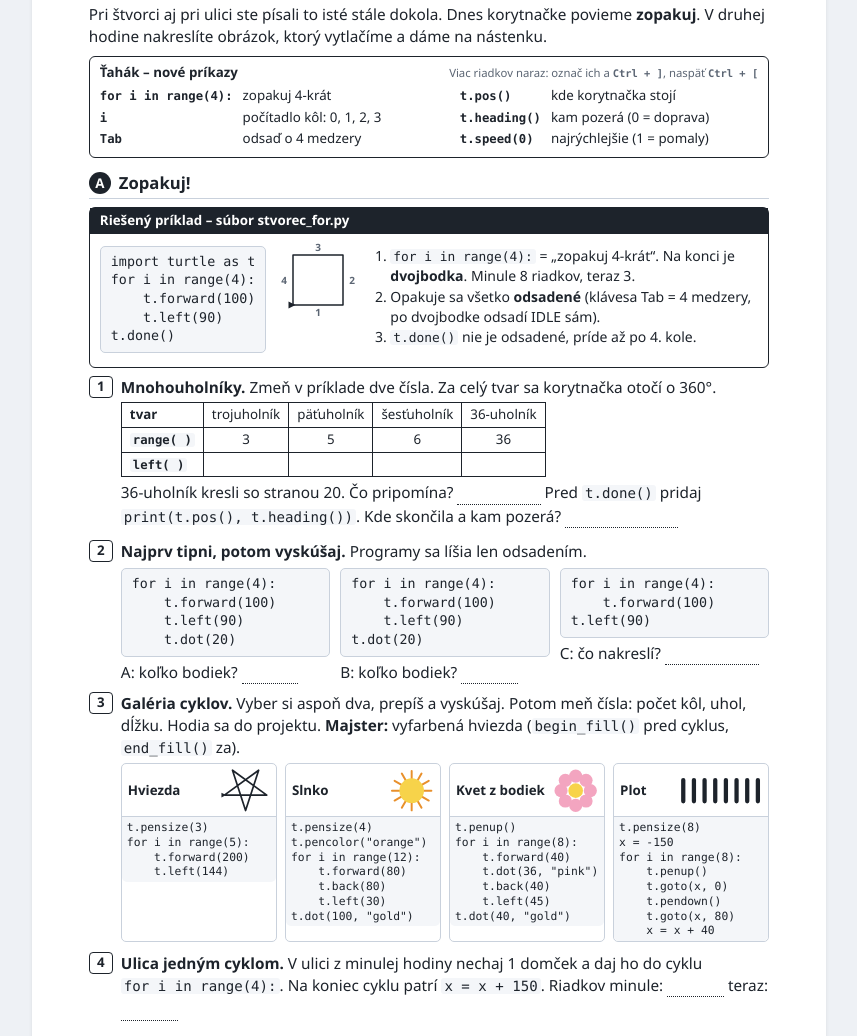
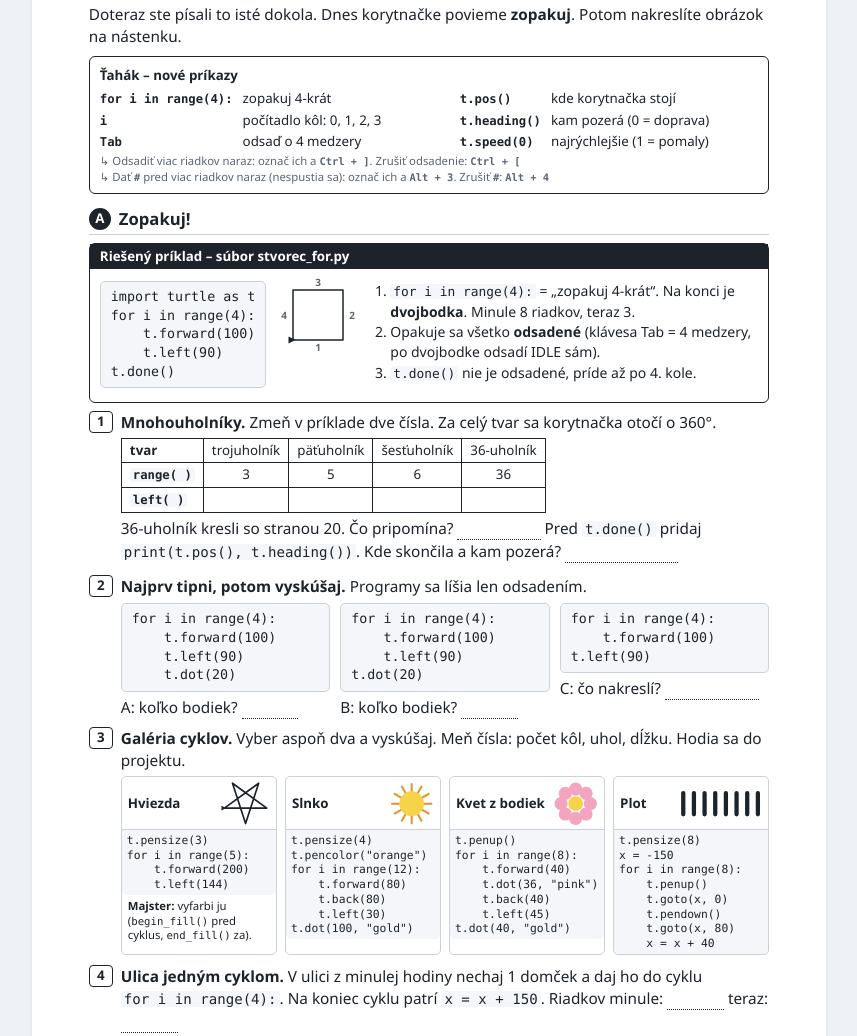
Before and after one commit to michalpuskel/waldorfska, a plain HTML site: page 2026-2027/4/pracovny_list.html in a window 1280 px wide. Shown: the part 159-1195 px from the top of the page, without its empty margins (211-1068 px from the left). Drawn offline with Linux system fonts and the light colour scheme.

Commit message:
WAL 2026 | Explain indent and comment-out shortcuts under Tab in lesson 4 cheat sheet
Co-Authored-By: Claude Opus 5.5 <noreply@anthropic.com>

```diff
--- a/2026-2027/4/pracovny_list.html
+++ b/2026-2027/4/pracovny_list.html
@@ -176,27 +176,12 @@
         padding: 6px 10px 8px;
         margin: 6px 0;
       }
-      .chead {
-        display: flex;
-        flex-wrap: wrap;
-        justify-content: space-between;
-        align-items: baseline;
-        gap: 0 12px;
-      }
-      .chead b {
+      .cheat > b {
         font-size: 10pt;
-      }
-      .chead span {
-        font-size: 8.5pt;
-        color: var(--muted, #5b6573);
-      }
-      .chead code {
-        background: none;
-        padding: 0;
-        font-weight: 600;
       }
       .cmds {
         display: grid;
+        grid-auto-flow: row dense;
         grid-template-columns: auto 1fr auto 1fr;
         gap: 2px 10px;
         margin-top: 4px;
@@ -207,6 +192,13 @@
         background: none;
         padding: 0;
         font-weight: 600;
+      }
+      /* poznámka pod Tab, cez celú šírku; dense nechá t.speed vedľa Tab */
+      .cmds .tabnote {
+        grid-column: 1 / -1;
+        font-size: 8.5pt;
+        line-height: 1.25;
+        color: var(--muted);
       }
       .warn {
         margin: 6px 0 0;
@@ -332,6 +324,16 @@
         font-size: 8.5pt;
         line-height: 1.3;
         padding: 3px 5px;
+      }
+      .gal .maj {
+        margin: 4px 0;
+        font-size: 8.5pt;
+        line-height: 1.3;
+      }
+      .gal .maj code {
+        background: none;
+        padding: 0;
+        font-size: 8pt;
       }
       .box {
         border: 1.5px solid var(--ink);
@@ -479,23 +481,23 @@
       </header>
 
       <p class="lead">
-        Pri štvorci aj pri ulici ste písali to isté stále dokola. Dnes
-        korytnačke povieme <strong>zopakuj</strong>. V druhej hodine nakreslíte
-        obrázok, ktorý vytlačíme a dáme na nástenku.
+        Doteraz ste písali to isté dokola. Dnes korytnačke povieme
+        <strong>zopakuj</strong>. Potom nakreslíte obrázok na nástenku.
       </p>
 
       <div class="cheat">
-        <div class="chead">
-          <b>Ťahák – nové príkazy</b>
-          <span>Viac riadkov naraz: označ ich a <code>Ctrl + ]</code>,
-            naspäť <code>Ctrl + [</code></span>
-        </div>
+        <b>Ťahák – nové príkazy</b>
         <div class="cmds">
           <code>for i in range(4):</code><span>zopakuj 4-krát</span>
           <code>t.pos()</code><span>kde korytnačka stojí</span>
           <code>i</code><span>počítadlo kôl: 0, 1, 2, 3</span>
           <code>t.heading()</code><span>kam pozerá (0 = doprava)</span>
           <code>Tab</code><span>odsaď o 4 medzery</span>
+          <span class="tabnote">↳ Odsadiť viac riadkov naraz: označ ich a
+            <code>Ctrl + ]</code>. Zrušiť odsadenie: <code>Ctrl + [</code></span>
+          <span class="tabnote">↳ Dať <code>#</code> pred viac riadkov naraz
+            (nespustia sa): označ ich a <code>Alt + 3</code>. Zrušiť
+            <code>#</code>: <code>Alt + 4</code></span>
           <code>t.speed(0)</code><span>najrýchlejšie (1 = pomaly)</span>
         </div>
       </div>
@@ -615,11 +617,8 @@ t.left(90)
         <span class="n">3</span>
         <div>
           <p>
-            <strong>Galéria cyklov.</strong> Vyber si aspoň dva, prepíš a
-            vyskúšaj. Potom meň čísla: počet kôl, uhol, dĺžku. Hodia sa do
-            projektu. <strong>Majster:</strong> vyfarbená hviezda
-            (<code>begin_fill()</code> pred cyklus, <code>end_fill()</code>
-            za).
+            <strong>Galéria cyklov.</strong> Vyber aspoň dva a vyskúšaj. Meň
+            čísla: počet kôl, uhol, dĺžku. Hodia sa do projektu.
           </p>
           <div class="gal">
             <figure>
@@ -634,6 +633,11 @@ t.left(90)
 for i in range(5):
     t.forward(200)
     t.left(144)</code></pre>
+              <p class="maj">
+                <strong>Majster:</strong> vyfarbi ju
+                (<code>begin_fill()</code> pred cyklus,
+                <code>end_fill()</code> za).
+              </p>
             </figure>
             <figure>
               <figcaption>
```
Also changed, not shown: 2026-2027/4/ucitel.html (+7 -0 lines).
